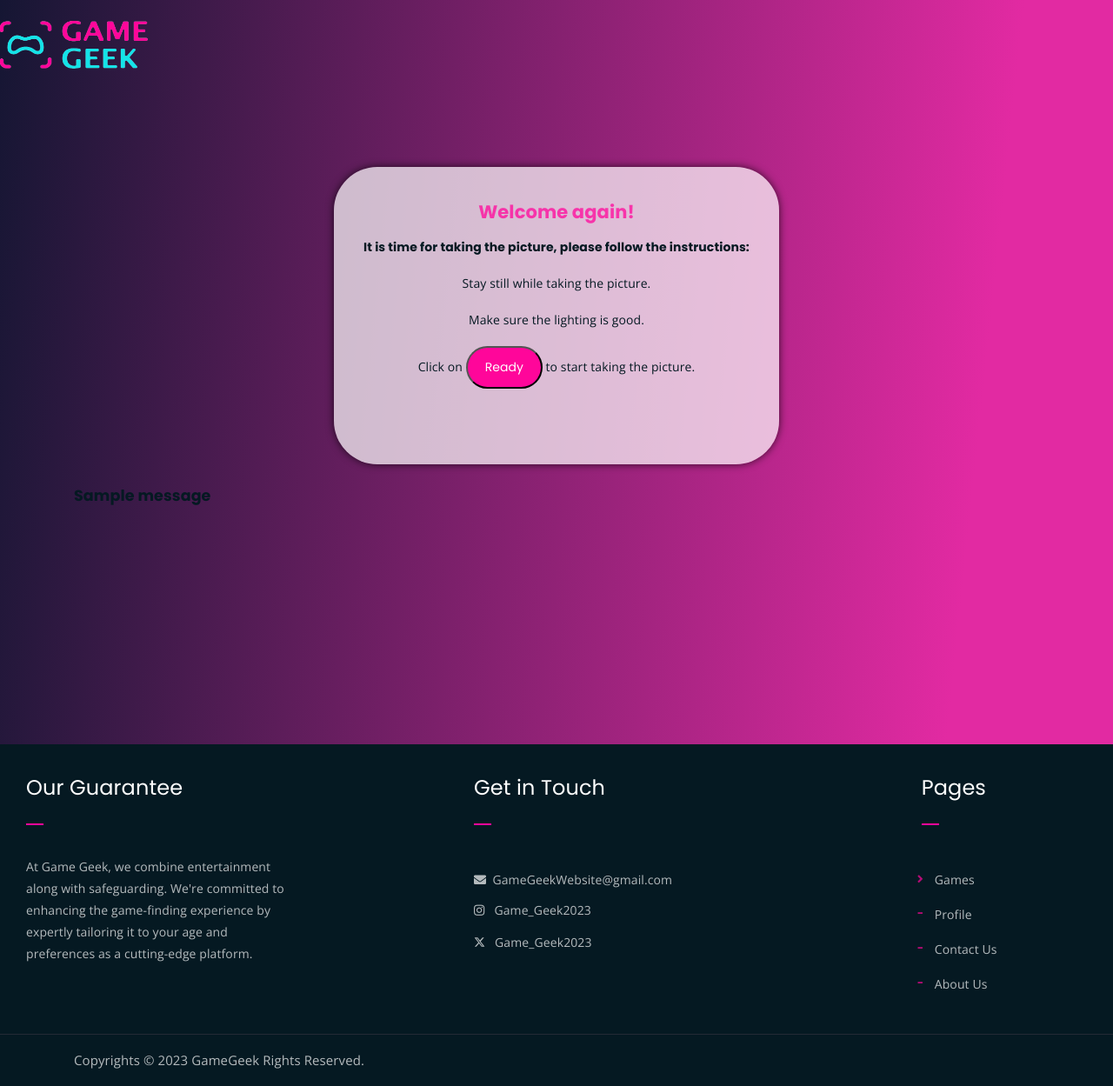
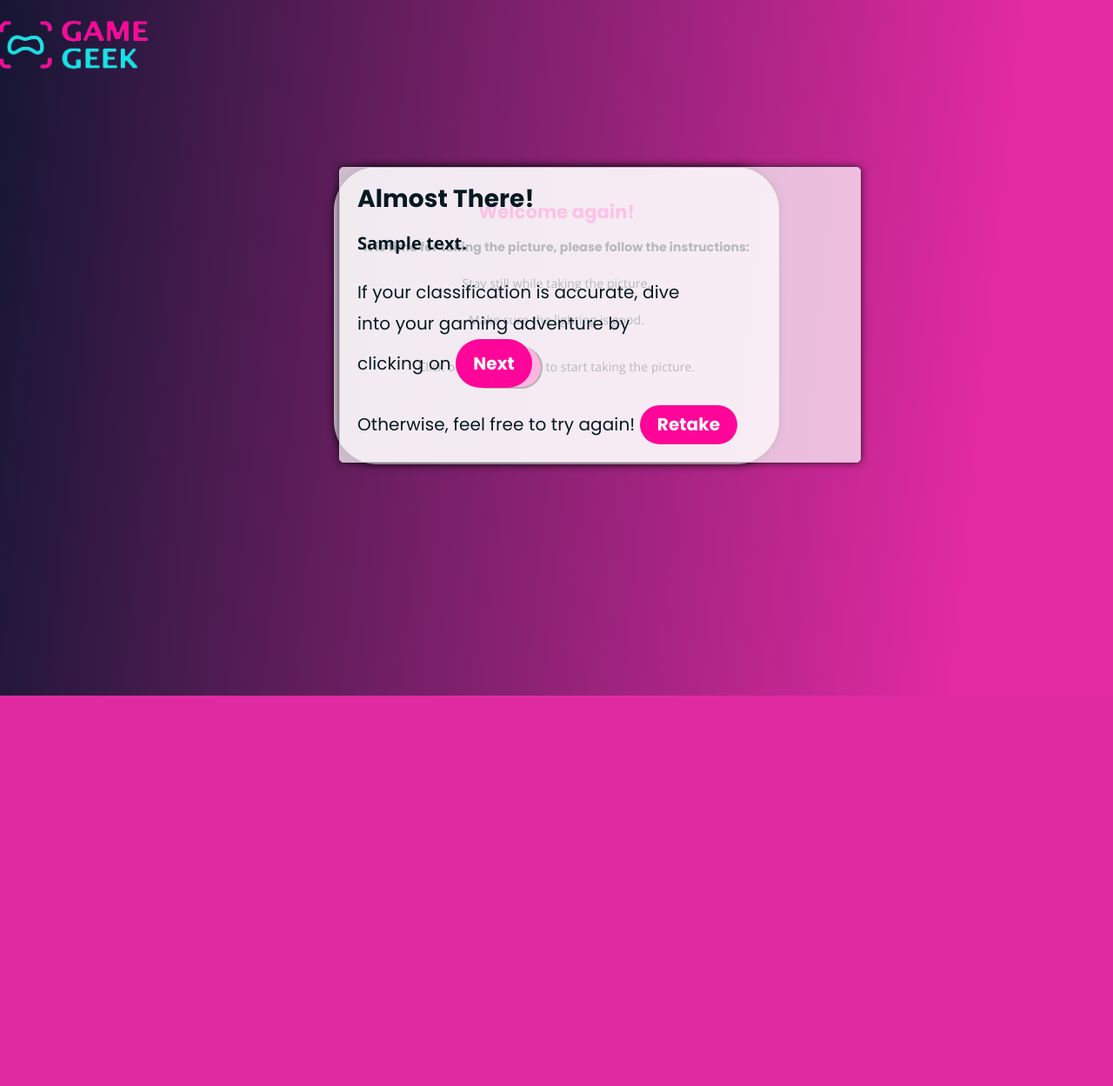
Before and after one commit to HanaAlfozan/2023-GP1-5, a Django app: template FrontEnd/templates/AgeEstimation.html in a window 1280 px wide; the page is wider, and only the part inside the window is pictured. Shown: that part at 87% size. After the commit the page ends 800 px from the top of that part, so only its background shows below. Run offline with Django 4.2, Linux system fonts and the light colour scheme; the template is opened without the code that fills it: most values are stand-ins (such as "Sample title", 1, 10 or a date in 2020); one stand-in notice (Sample message) is shown; parts of the project's set-up code (start-up, migrations or seed data) failed here and were passed over; some libraries are stand-ins or nearby versions.

Commit message:
chnages to age estimation page

```diff
--- a/FrontEnd/templates/AgeEstimation.html
+++ b/FrontEnd/templates/AgeEstimation.html
@@ -63,17 +65,10 @@
             border-color: #ff069a;
             margin-right: -10px;
             display: none;
+            margin: 0;
+            padding: 0;
         }
 
-        #button-container {
-            display: flex;
-            flex-direction: column;
-            align-items: center;
-            margin-top: 20px;
-            flex-flow: row;
-            align-content: space-between;
-            justify-content: center;
-        }
 
         .inst-container {
             text-align: center;
@@ -152,106 +132,112 @@
         summary {
             list-style-type: none;
         }
+
+.popup {
+  display: none;
+  position: fixed;
+  top: 0;
+  left: 50;
+  width: 100%;
+  height: 100%;
+}
+
+.popup-content {
+  background-color: rgba(255, 255, 255, 0.7);
+  max-width: 600px;
+  margin: 15% auto;
+  padding: 10px;
+  border: 1px solid #ccc;
+  border-radius: 5px;
+  box-shadow: 0 0 10px rgba(0, 0, 0, 0.7);
+  position: relative;
+  padding: 20px;
+}
+
+
     </style>
 <body>
 
-	<!-- header -->
+    <!-- Header -->
     <div class="top-header-area" id="sticker">
         <div class="container">
             <div class="row">
                 <div class="col-lg-12 col-sm-12 text-center">
                     <div class="main-menu-wrap">
-						<!-- logo -->
                         <div class="site-logo">
-                            <!--	<a href="{% url 'index' %}"> -->
-                                <a href="{% url 'index' %}">	<img src="{% static 'img/Games/GameGeek.png' %}" alt="logo">
+                            <a href="{% url 'index' %}">
+                                <img src="{% static 'img/Games/GameGeek.png' %}" alt="logo" width="300px" height="120px">
                             </a>
-                            </div>
-						<!-- logo -->
-
-						<!-- menu start -->
-						<nav class="main-menu">
-							<ul>
-
-								<li>
-									<li>
-
-									</li>
-								</li>
-							</ul>
-						</nav>
-
-						<div class="mobile-menu"></div>
-						<!-- menu end -->
                         </div>
                     </div>
                 </div>
             </div>
         </div>
-
-	<!-- end header -->
+    </div>
+    <!-- End Header -->
 
     <section id="main-content">
 
 
-
-
-
-
+        <!-- Instructions Container -->
         <div class="inst-container" id="instructions">
             <div id="popup">
                 <br>
                 <h4 style="color: #ff069bc0;">Welcome again!</h4>
-        <h6 >It is time for taking the picture, please follow the instructions:</h6>
-
+                <h6>It is time for taking the picture, please follow the instructions:</h6>
                 <p>Stay still while taking the picture.</p>
                 <p>Make sure the lighting is good.</p>
                 <p>Click on <button id="start-camera-button" class="boxed-btn" onclick="hideDiv()">Ready</button> to start taking the picture.</p>
-
-
             </div>
         </div>
 
- <!-- End class row -->
-
-    <div class="container">
+        <!-- Video Container -->
+        <div class="container" id="video-container">
             <div class="row">
                 <div class="col-lg-8 offset-lg- text-center">
-
-
                     <br>
-
-    <div id="video-container">
                     <video id="video-stream" autoplay playsinline></video>
-    </div>
-
                     <img id="captured-image" src="" alt="Captured Image" style="display: none;">
-
                 </div>
             </div> <!-- End class row -->
         </div> <!-- End class container -->
-<div class="container">
-    {% for message in messages %}
-     <h5>{{message}}</h5>
-    {% endfor %}
-    <div class="row">
-        <div class="col-lg-5 offset-lg-4 text-center">
-
 
                     <div id="button-container">
-    <a id="take-snapshot-button" disabled class="boxed-btn" style="display:none;">Take Snapshot</a> <br>
-    <a id="retake-button" class="boxed-btn" style="display: none; " onclick="dis()">Retake</a>
-    <br>
-    <a id="next-button" class="boxed-btn" href="{% url 'Games' %}" style="display: none;">Next</a>
+                        <a id="take-snapshot-button" disabled class="boxed-btn" style="display:none; width: 20%; font-size: 20px; text-align: center; position: relative; top:150px; left: 600px;">Take Snapshot</a> <br>
                     </div>
-</div>
-</div> <!-- End class row -->
-</div> <!-- End class container -->
-<br> <br>
+    </section>
 
-<div class="message-container" id="message-container" style="display: none; width:100%;  font-family: 'Poppins', sans-serif;"></div>
+    <script>
+        // JavaScript to show the classified popup when the classification message is available
+        document.addEventListener("DOMContentLoaded", function () {
+            var classificationMessage = "{{ classification_message }}";
+            if (classificationMessage) {
+                document.getElementById("classification-message-span").innerText = classificationMessage;
+                document.getElementById("classified").style.display = "block";
 
-</section><!-- End class main-content -->
+                // Hide the camera elements when displaying the classified popup
+                document.getElementById("video-container").style.display = "none";
+                document.getElementById("take-snapshot-button").style.display = "none";
+            }
+
+            // Event listener for "Take Snapshot" button
+            document.getElementById("take-snapshot-button").addEventListener("click", function () {
+                // Display the classified popup with the dynamic message
+                var messageContainer = document.getElementById("message-container");
+                if (messageContainer) {
+                    // Set the content of the span element
+                    document.getElementById("classification-message-span").innerText = classificationMessage;
+                }
+
+                // Display the classified popup
+                document.getElementById("classified").style.display = "block";
+
+                // Hide the camera elements when displaying the classified popup
+                document.getElementById("video-container").style.display = "none";
+                document.getElementById("take-snapshot-button").style.display = "none";
+            });
+        });
+    </script>
   <!-- footer -->
 	<div class="footer-area">
 		<div class="container">
@@ -320,17 +306,21 @@
 	<!-- end copyright -->
     <script>
     document.addEventListener('DOMContentLoaded', () => {
-        const startCameraButton = document.getElementById('start-camera-button');
         const takeSnapshotButton = document.getElementById('take-snapshot-button');
         const retakeButton = document.getElementById('retake-button');
         const capturedImage = document.getElementById('captured-image');
         const videoElement = document.getElementById('video-stream');
         const nextButton = document.getElementById('next-button');
+        document.getElementById('start-camera-button').addEventListener('click', function() {
+           hideDiv();
+           startCamera();});
 
         let mediaStream;
         let snapshotDataUrl;
+        const classificationMessageSpan = document.getElementById('classification-message-span');
+        const errorMessageSpan = document.getElementById('error-message-span');
 
-        startCameraButton.addEventListener('click', async () => {
+        async function startCamera() {
     try {
         mediaStream = await navigator.mediaDevices.getUserMedia({ video: true });
 
@@ -372,12 +362,17 @@
         })
         .then(response => response.json())
         .then(result => {
+            console.log('Response:', result); // Log the entire result object for debugging
+
             if ('error' in result) {
                 console.error('Error from model:', result.error);
-                    displayMessage('No Face Detected. Please try again.');
+                // Update the content of the displayMessage
+                classificationMessageSpan.innerText = 'No Face Detected. Please try again.';
             } else {
                 console.log('Your Estimated Age Group is:', result['Estimated Age Group']);
-                    displayMessage(`Your Estimated Age Group is: ${result['Estimated Age Group']}`);
+                // Update the content of the displayMessage
+                classificationMessageSpan.innerText = `Your Estimated Age Group is: ${result['Estimated Age Group']}`;
+                displayCapturedImage(snapshotDataUrl);
                 fetch('/BackEnd/AssignAgeGroup/', {
                     method: 'POST',
                     headers: {
@@ -393,28 +388,8 @@
         })
             .catch(error => {
                 console.error('Error processing image:', error);
-                displayMessage('Error processing image. Please try again.');
+                classificationMessageSpan.innerText ='Error processing image. Please try again.';
             });
-
-
-        // Function to display messages in the container
-        function displayMessage(message) {
-            const messageContainer = document.getElementById('message-container');
-            messageContainer.style.display = 'block'; // Show the message container
-            messageContainer.textContent = message; // Set the message content
-        }
-
-
-
-                    // Display the captured image and hide the video element
-                    capturedImage.src = snapshotDataUrl;
-                    capturedImage.style.display = 'block';
-                    videoElement.style.display = 'none';
-
-                    // Show the "Retake" and "Save" buttons
-                    retakeButton.style.display = 'block';
-                    nextButton.style.display = 'block';
-
 
                     // Disable the "Take Snapshot" button
                     takeSnapshotButton.style.display = "none";
@@ -426,11 +401,6 @@
                 capturedImage.src = '';
                 capturedImage.style.display = 'none';
                 videoElement.style.display = 'block';
-
-                // Hide the "Retake" and "Save" and "Next" buttons
-                retakeButton.style.display = 'none';
-                nextButton.style.display = 'none';
-
 
                 // Enable the "Take Snapshot" button
                 takeSnapshotButton.disabled = false;
@@ -444,7 +414,7 @@
 
 
         function hideDiv() {
-          message = document.getElementById('message-container');
+          message = document.getElementById('classified');
             var div = document.getElementById("instructions");
             take=document.getElementById('take-snapshot-button');
             div.style.display = "none";
@@ -454,8 +424,7 @@
               take.style.display="none";
         }
 		function dis() {
-		  message = document.getElementById('message-container');
-		  message.style.display = "none";
+            document.getElementById("classified").style.display = "none";
             var div = document.getElementById("instructions");
             div.style.display = "block";
 
@@ -466,7 +435,39 @@ take=document.getElementById('take-snapshot-button');
 
         }
 
+        function displayCapturedImage(imageDataUrl) {
+    const capturedImageContainer = document.createElement('div');
+    capturedImageContainer.style.position = 'absolute';
+    capturedImageContainer.style.top = '212px';
+    capturedImageContainer.style.right = '397px';
+
+    const capturedImage = document.createElement('img');
+    capturedImage.src = imageDataUrl;
+    capturedImage.alt = 'Captured Image';
+    capturedImage.style.height= '190px';
+    capturedImage.style.maxWidth = '224px';
+    capturedImage.style.marginTop = '-6px';
+
+    capturedImageContainer.appendChild(capturedImage);
+    document.getElementById('classified').appendChild(capturedImageContainer);
+        }
+
     </script>
+           <!-- Classification Popup -->
+           <div id="classified" class="Popup" style="display: none;">
+            <div class="popup-content">
+                <h3 style="text-align: left;">Almost There!</h3>
+                <span id="classification-message-span" style="font-size: 20px; font-weight: 700;"></span>
+                <h4 style="max-width: 380px; line-height: unset; margin-bottom: 20px; margin-top: 20px; font-size: 20px; font-weight: inherit;">If your classification is accurate, dive into your gaming adventure by clicking on <a id="next-button" class="boxed-btn" href="{% url 'Games' %}">Next</a></h4>
+                <h4 style="font-size: 20px; font-weight: inherit;">Otherwise, feel free to try again! <a id="retake-button" class="boxed-btn" onclick="dis()">Retake</a> </h4>
+            </div>
+        </div>
+           <!-- Error Popup -->
+           <div id="error" class="Popup" style="display: none;">
+            <div class="popup-content" style="padding: 100px;">
+                <span id="error-message-span"></span>
+            </div>
+        </div>
 </body>
 {% endblock %}
 </html>
```
Also changed, not shown: other parts of FrontEnd/templates/AgeEstimation.html (+6 -19 lines). Lines whose indentation alone changed are shown as unchanged.
